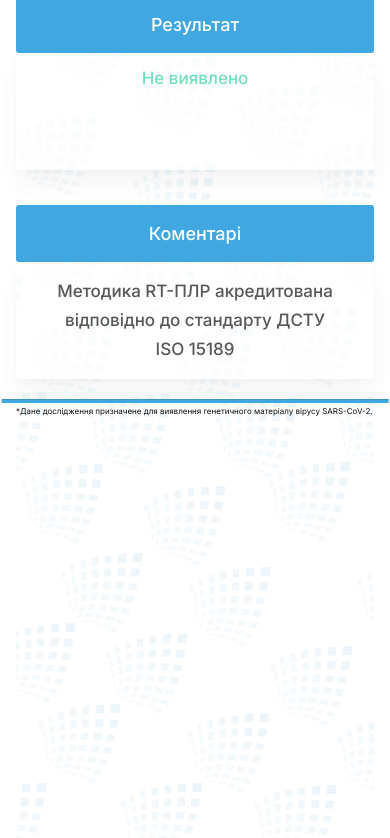
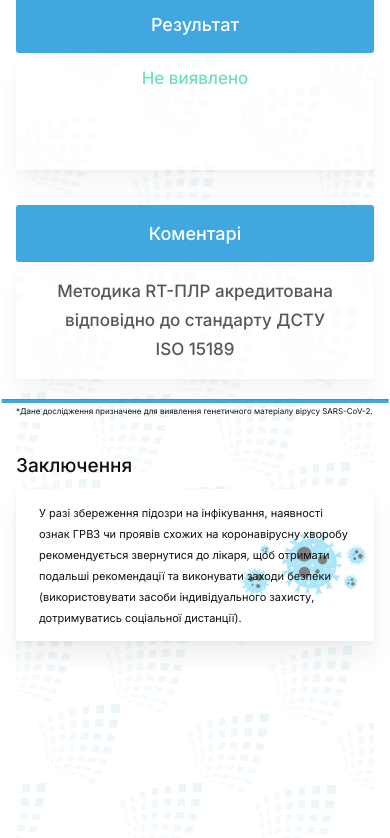
Before and after one commit to NazarShpak/lux-medical, a Vue app: page / in a window 390 px wide. Shown: the part 995-1833 px from the top of the page. Built offline with nearby package versions, Linux system fonts and the light colour scheme.

Commit message:
add an adaptive for ConclusionPart on MainPart

```diff
--- a/src/components/main/MainPart.vue
+++ b/src/components/main/MainPart.vue
@@ -12,9 +12,9 @@
             :result="result"
         />
 
-<!--        <conclusion-part-->
-<!--            class="main-part__conclusion-part"-->
-<!--        />-->
+        <conclusion-part
+            class="main-part__conclusion-part"
+        />
 
 <!--        <remark-part-->
 <!--            class="main-part__remark-part"-->
@@ -28,7 +28,7 @@
 
 <script>
 import ResultsPart from "./results/ResultsPart";
-// import ConclusionPart from "./conclusion/ConclusionPart";
+import ConclusionPart from "./conclusion/ConclusionPart";
 // import RemarkPart from "./remark/RemarkPart";
 
 export default {
@@ -54,7 +54,7 @@
   },
   components: {
     ResultsPart,
-    // ConclusionPart,
+    ConclusionPart,
     // RemarkPart
   }
 }
@@ -102,6 +102,10 @@
     &__line-first {
       top: 13.8%;
     }
+
+    &__results-part {
+      margin-bottom: 40px;
+    }
   }
 }
 </style>
--- a/src/components/main/conclusion/ConclusionPart.vue
+++ b/src/components/main/conclusion/ConclusionPart.vue
@@ -5,11 +5,16 @@
       Заключення
     </h2>
 
-    <p class="conclusion-part__info">
-      У разі збереження підозри на інфікування, наявності ознак ГРВЗ чи проявів схожих на коронавірусну хворобу
-      рекомендується звернутися до лікаря, щоб отримати подальші рекомендації та виконувати заходи безпеки
-      (використовувати засоби індивідуального захисту, дотримуватись соціальної дистанції).
-    </p>
+    <div class="conclusion-part__block">
+
+      <p class="conclusion-part__info">
+        У разі збереження підозри на інфікування, наявності ознак ГРВЗ чи проявів схожих на коронавірусну хворобу
+        рекомендується звернутися до лікаря, щоб отримати подальші рекомендації та виконувати заходи безпеки
+        (використовувати засоби індивідуального захисту, дотримуватись соціальної дистанції).
+      </p>
+
+    </div>
+
 
   </div>
 </template>
@@ -22,8 +27,6 @@
 
 <style lang="scss" scoped>
 .conclusion-part {
-  height: 285px;
-
   &__title {
     font-weight: 500;
     font-size: 36px;
@@ -31,11 +34,9 @@
     margin-bottom: 18px;
   }
 
-  &__info {
+  &__block {
     height: 223px;
     padding: 27px 431px 0 27px;
-    font-size: 21px;
-    line-height: 32px;
     background-image: url("../../../assets/images/conclusion-bg.png");
     background-size: inherit;
     background-repeat: no-repeat;
@@ -44,5 +45,45 @@
     box-shadow: 0 16px 24px rgba(0, 0, 0, 0.06), 0 2px 6px rgba(0, 0, 0, 0.04), 0 0 1px rgba(0, 0, 0, 0.04);
     border-radius: 3px;
   }
+
+  &__info {
+    font-size: 21px;
+    line-height: 32px;
+  }
+}
+
+@media (max-width: 428px) {
+  .conclusion-part {
+
+    &__title {
+      font-weight: 500;
+      font-size: 19px;
+      line-height: 23px;
+      margin-bottom: 12px;
+    }
+
+    &__block {
+      height: 152px;
+      padding: 14px;
+      background-image: url("../../../assets/images/conclusion-bg-428.png");
+      background-position: 98.5% 30px;
+    }
+
+    &__info {
+      font-weight: normal;
+      font-size: 11px;
+      line-height: 21px;
+    }
+  }
+}
+
+@media (max-width: 390px) {
+  .conclusion-part {
+
+    &__block {
+      height: 152px;
+      padding: 14px 23px;
+    }
+  }
 }
 </style>
```
Also changed, not shown: src/assets/images/conclusion-bg-390.png (added), src/assets/images/conclusion-bg-428.png (added).
